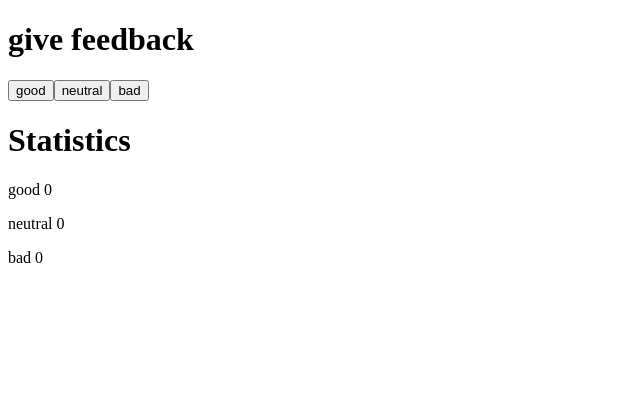
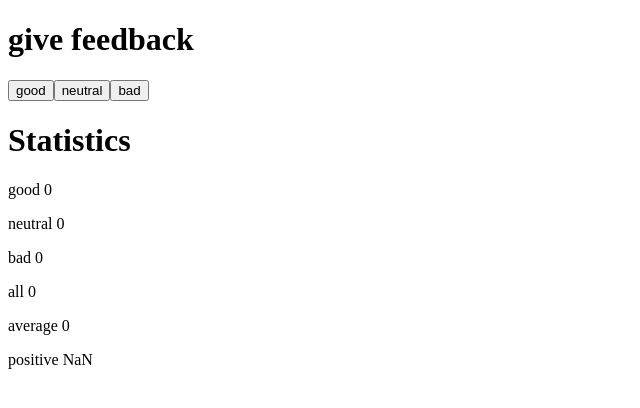
Before and after one commit to zxjlm/fullstackopen2021-exercise, a React (Create React App) app: page / in a window 1280 px wide. Shown: the top 408 px of the page, without its empty margins (0-640 px from the left). Built offline with nearby package versions, Linux system fonts and the light colour scheme.

Commit message:
feat: 1.7 finished

```diff
--- a/src/App.js
+++ b/src/App.js
@@ -31,6 +31,9 @@ const App = () => {
       <Content text="good" count={good}></Content>
       <Content text="neutral" count={neutral}></Content>
       <Content text="bad" count={bad}></Content>
+      <Content text="all" count={good + bad + neutral}></Content>
+      <Content text="average" count={(good + bad + neutral) / 3}></Content>
+      <Content text="positive" count={good / (good + bad + neutral)}></Content>
     </div>
   );
 };
```
